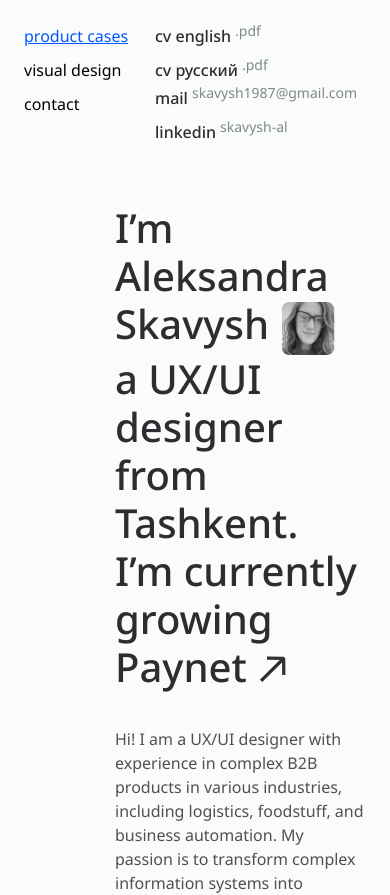
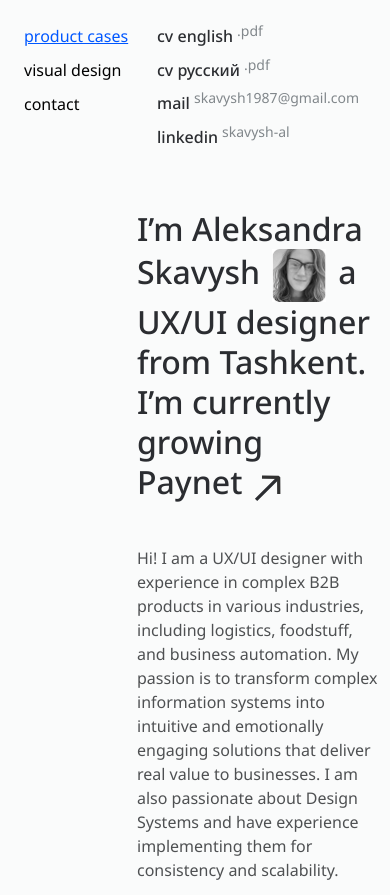
Before and after one commit to Igogoblin/alex, a Next.js app in the folder skavysh/: page / in a window 390 px wide. Shown: the top 895 px of the page. Built offline with nearby package versions, Linux system fonts and the light colour scheme.

Commit message:
refactor: change menu component

```diff
--- a/skavysh/src/app/globals.css
+++ b/skavysh/src/app/globals.css
@@ -15,6 +15,7 @@
 html,
 main {
   scroll-behavior: smooth;
+  z-index: 0;
 }
 body {
   max-width: 1440px;
--- a/skavysh/src/components/container/container.module.css
+++ b/skavysh/src/components/container/container.module.css
@@ -13,9 +13,9 @@
 }
 @media screen and (max-width: 500px) {
   .container {
-    padding: 0 25px;
+    padding: 0 12px;
   }
   .wrapper {
-    padding: 0 0 0 90px;
+    padding: 0 0 0 125px;
   }
 }
--- a/skavysh/src/components/header/MenuBlock.tsx
+++ b/skavysh/src/components/header/MenuBlock.tsx
@@ -67,16 +67,16 @@ const MenuBlock = () => {
             <path
               d="M5.83398 12H19"
               stroke="#2B2D31"
-              stroke-width="1.5"
-              stroke-linecap="square"
-              stroke-linejoin="round"
+              strokeWidth="1.5"
+              strokeLinecap="square"
+              strokeLinejoin="round"
             />
             <path
               d="M10 7L5 12L10 17"
               stroke="#2B2D31"
-              stroke-width="1.5"
-              stroke-linecap="square"
-              stroke-linejoin="bevel"
+              strokeWidth="1.5"
+              strokeLinecap="square"
+              strokeLinejoin="bevel"
             />
           </svg>
           back
--- a/skavysh/src/components/header/header.module.css
+++ b/skavysh/src/components/header/header.module.css
@@ -39,6 +39,7 @@
   display: flex;
   flex-direction: column;
   gap: 10px;
+  z-index: 1000;
 }
 .cvBlock {
   max-width: 172px;
@@ -83,7 +84,7 @@
   }
   .header {
     width: fit-content;
-    height: 120px;
+    height: 125px;
     margin: 24px 0 0 0;
     flex-direction: column;
     align-items: start;
@@ -92,7 +93,7 @@
 }
 @media screen and (max-width: 500px) {
   .header {
-    margin: 24px 0 0 40px;
+    margin: 24px 0 0 20px;
   }
   .header p {
     font-size: 13px;
--- a/skavysh/src/components/main/head/main-head.module.css
+++ b/skavysh/src/components/main/head/main-head.module.css
@@ -37,3 +37,9 @@
 .link {
   display: inline-flex;
 }
+@media screen and (max-width: 500px) {
+  .title {
+    font-size: 32px;
+    line-height: 40px;
+  }
+}
--- a/skavysh/src/components/main/visual/main-visual.module.css
+++ b/skavysh/src/components/main/visual/main-visual.module.css
@@ -13,6 +13,7 @@
   margin-bottom: 44px;
 }
 .visual_block {
+  height: fit-content;
   display: flex;
   justify-content: start;
   align-items: flex-start;
@@ -86,8 +87,16 @@
   }
 }
 @media screen and (max-width: 800px) {
-  .item_cyberpunk img {
+  .visual_block {
+    align-items: end;
+    /* justify-content: end; */
     /* width: auto; */
     /* height: 100%; */
   }
+  .visual_item,
+  .item_behance,
+  .item_cyberpunk {
+    height: auto;
+    width: auto;
+  }
 }
```
